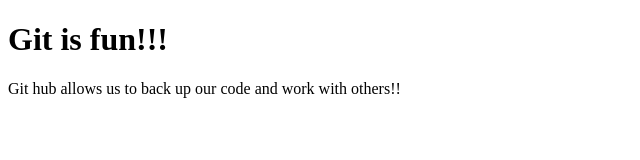
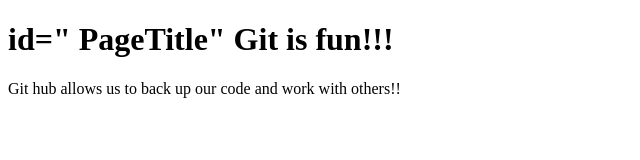
Before and after one commit to Mahdiehslabtop/assignment-1-2294, a plain HTML site: page index.html in a window 1280 px wide. Shown: the whole page, without its empty margins (0-640 px from the left). Drawn offline with Linux system fonts and the light colour scheme.

Commit message:
Update index.html

```diff
--- a/index.html
+++ b/index.html
@@ -6,8 +6,7 @@
     <title>Assignment1</title>
 </head>
 <body>
-    <h1>
-        Git is fun!!!
+    <h1> id=" PageTitle" Git is fun!!!
     </h1>
     <P> Git hub  allows us to back up our code and work with others!!</P>
 </body>
```
